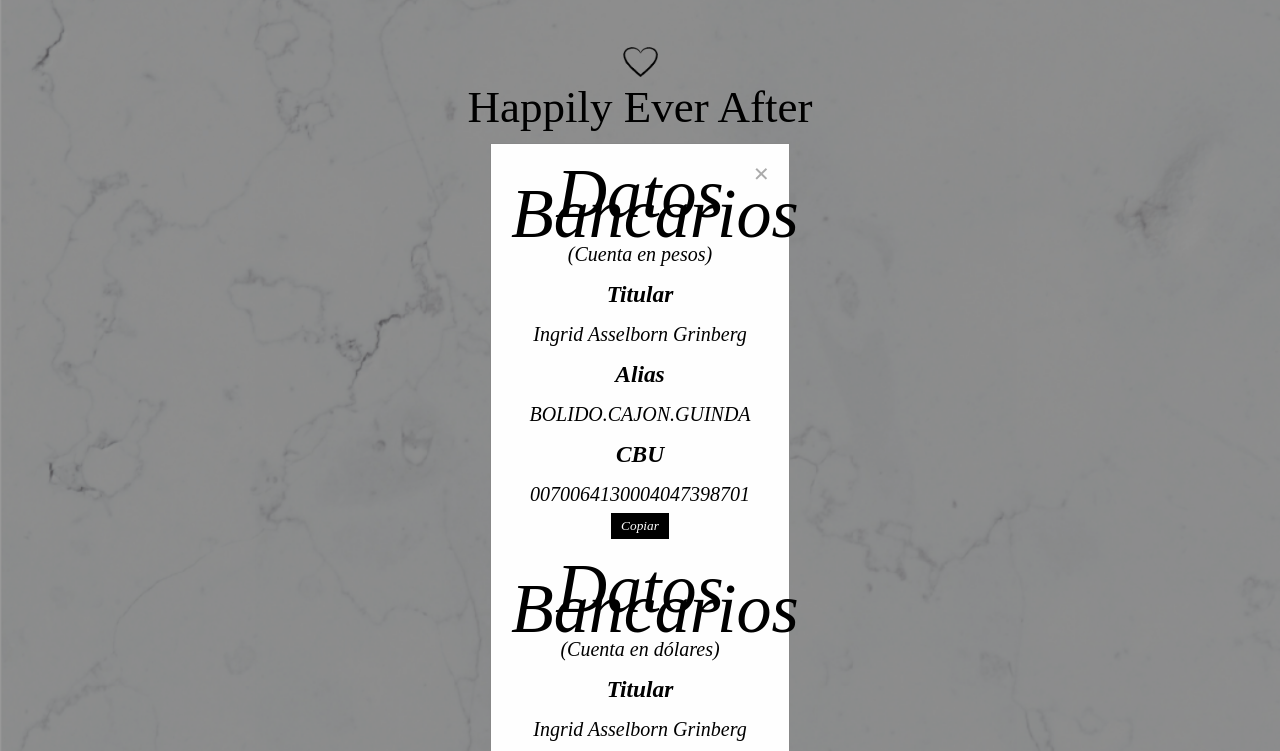
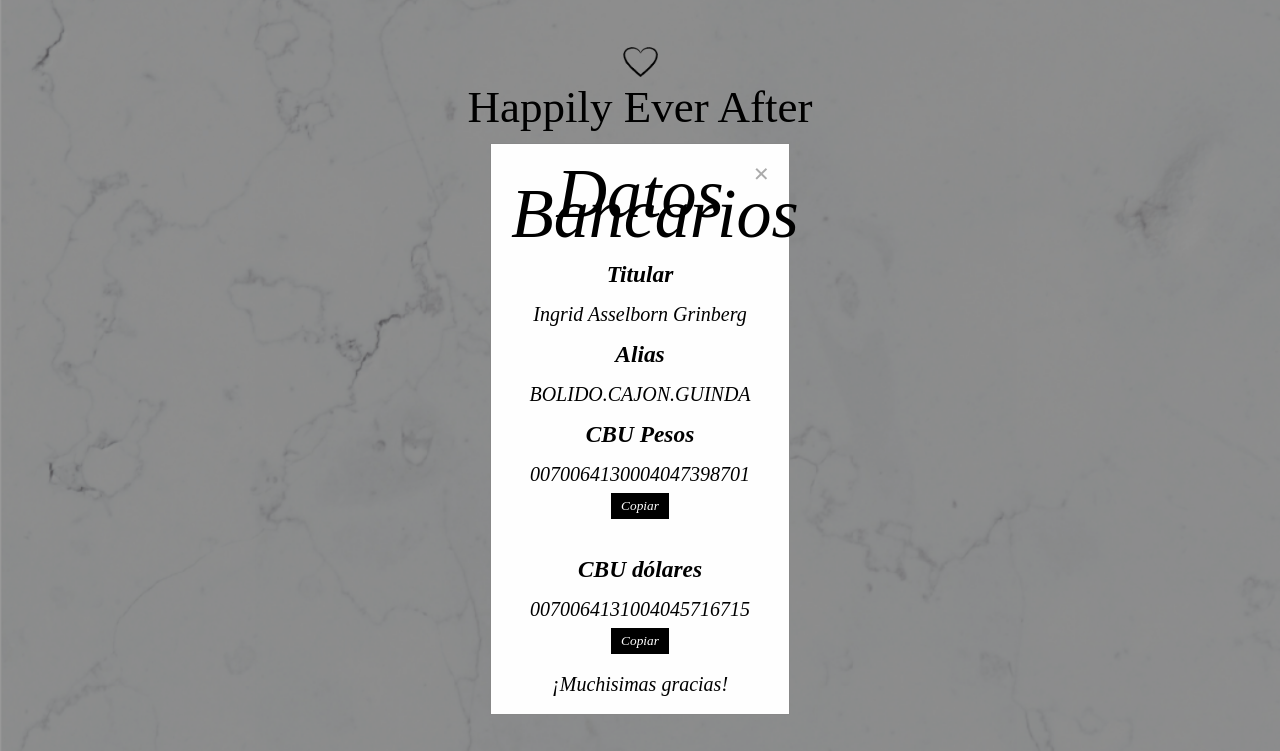
Before and after one commit to inywall/inywall, a plain HTML site: page index.html in a window 1280 px wide. Both pictures are taken after a click on the button "Dar una mano". Shown: the part 1908-2659 px from the top of the page. Drawn offline with Linux system fonts and the light colour scheme; a web font is replaced by a local one.

Commit message:
Update index.html

```diff
--- a/index.html
+++ b/index.html
@@ -5,6 +5,7 @@
     <meta name="viewport" content="width=device-width, initial-scale=1.0">
     <link href="https://db.onlinewebfonts.com/c/7ea931b3f295d073ac6a4f2b4cb51aec?family=Elfin-Normal" rel="stylesheet">
     <link rel="stylesheet" href="https://use.typekit.net/occ8qhy.css">
+    <link rel="preconnect">
     <link rel="stylesheet" href="estilos.css">
     <title>Walter & Ingrid</title>
 </head>
@@ -13,6 +14,7 @@
         <div class="contenido-header">
             <p>Nos casamos</p>
             <h1>Walter & Ingrid</h1>
+            <p>23 de Abril</p>
         </div>
     </header>
 
@@ -146,27 +148,22 @@
                 <div id="miModal" class="modal">
                     <div class="modal-contenido">
                         <span class="cerrar-modal">&times;</span>
-                        <h2>Datos Bancarios</h2>
-                        <p>(Cuenta en pesos)</p>
+                        <h2 class="h2-modal">Datos Bancarios</h2>
                         <h3>Titular</h3>
                         <p>Ingrid Asselborn Grinberg</p>
                         <h3>Alias</h3>
                         <p>BOLIDO.CAJON.GUINDA</p>
-                        <h3>CBU</h3>
+                        <h3>CBU Pesos</h3>
                         <div>
                             <span id="cbu-pesos">0070064130004047398701</span>
                             <button onclick="copiarEnlace('cbu-pesos')">Copiar</button>
                         </div>
-
-                        <h2>Datos Bancarios</h2>
-                        <p>(Cuenta en dólares)</p>
-                        <h3>Titular</h3>
-                        <p>Ingrid Asselborn Grinberg</p>
-                        <h3>CBU</h3>
+                        <h3>CBU dólares</h3>
                         <div>
                             <span id="cbu-dolares">0070064131004045716715</span>
                             <button onclick="copiarEnlace('cbu-dolares')">Copiar</button>
                         </div>
+
                         <p>¡Muchisimas gracias!</p>
                     </div>
                 </div>
```
